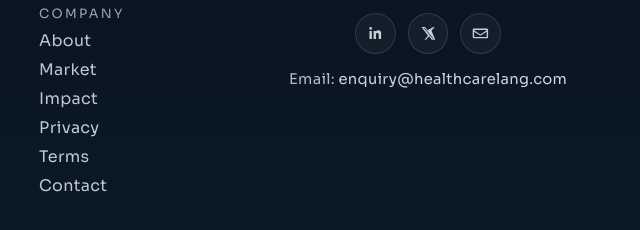
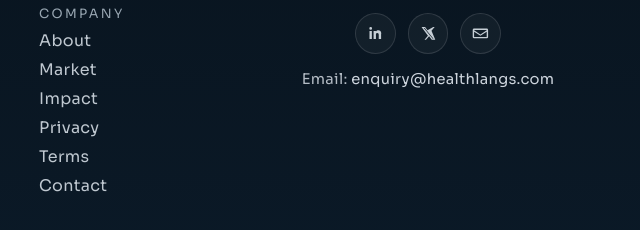
Before and after one commit to wal37/hlang, a plain HTML site: page contact.html in a window 1280 px wide. Shown: the part 2332-2562 px from the top of the page, 640-1280 px from the left. Drawn offline with Linux system fonts and the light colour scheme.

Commit message:
Update contact.html

```diff
--- a/contact.html
+++ b/contact.html
@@ -141,7 +141,7 @@
           </a>
         </div>
         <div class="footer-social-contact">
-          <p>Email: <a href="mailto:enquiry@healthcarelang.com">enquiry@healthcarelang.com</a></p>
+          <p>Email: <a href="mailto:enquiry@healthlangs.com">enquiry@healthlangs.com</a></p>
 
         </div>
       </div>
```
